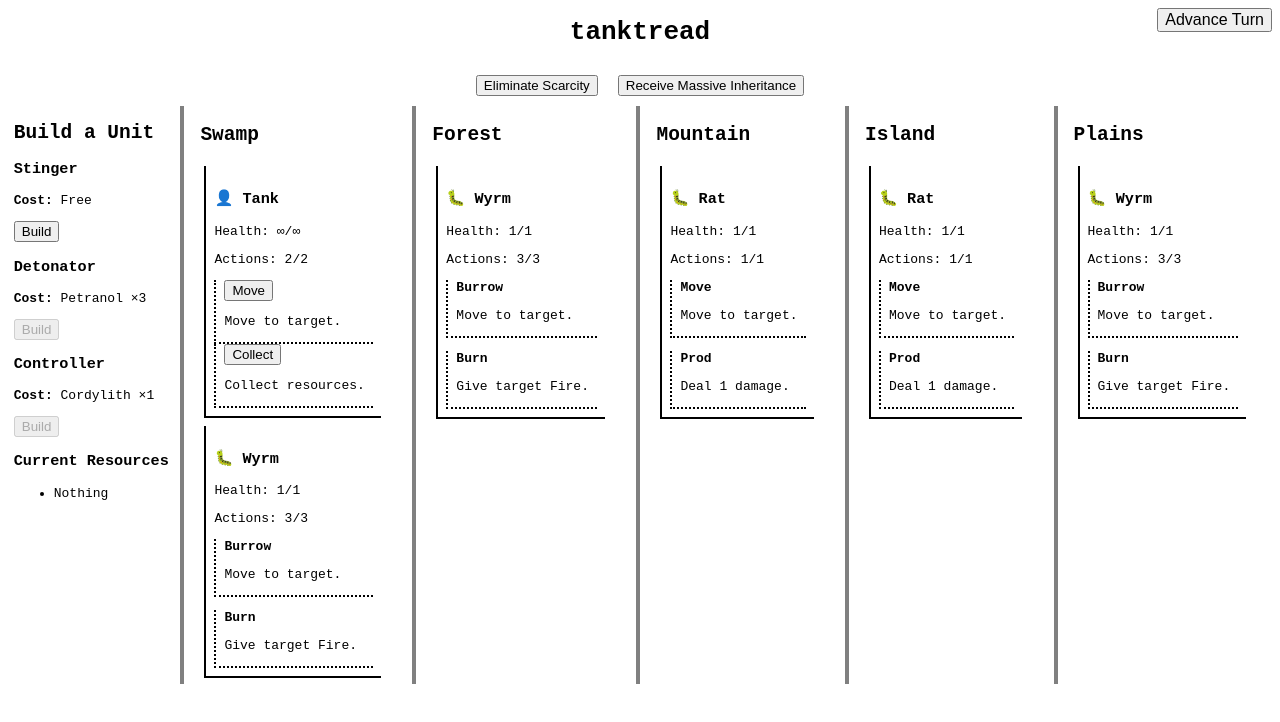
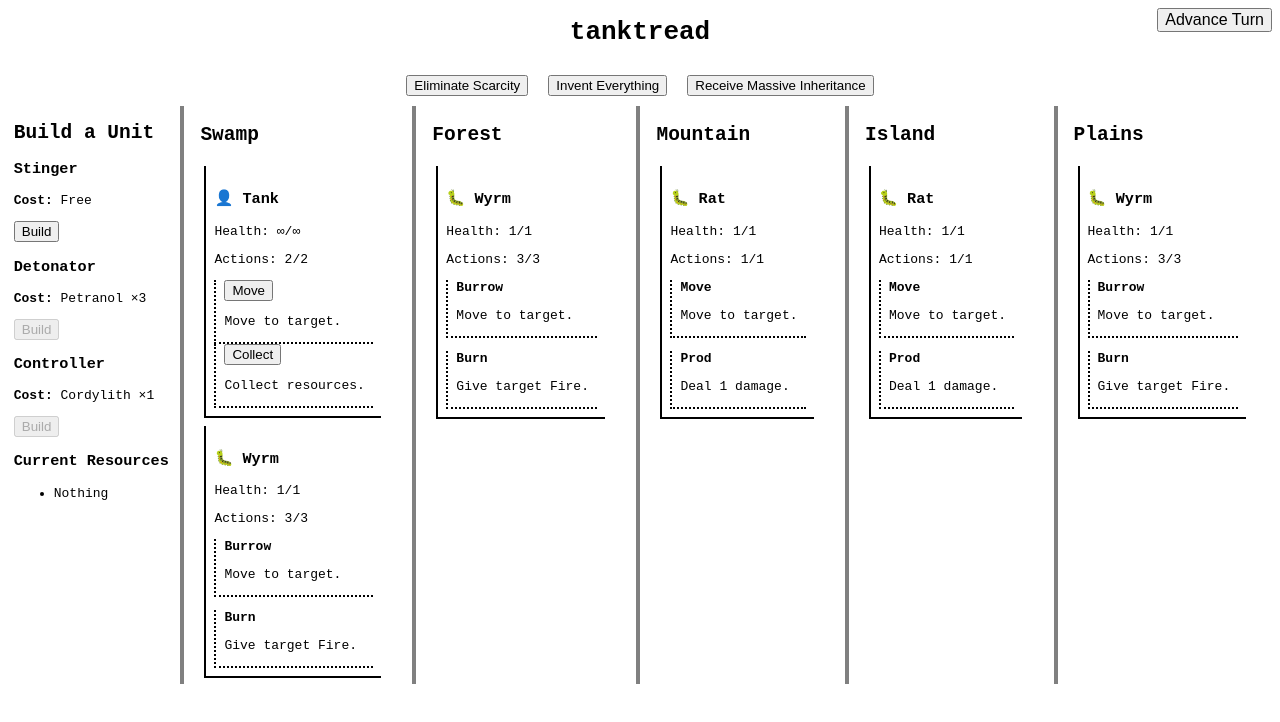
Before and after one commit to MayMoonsley/tanktread, an Angular app: page / in a window 1280 px wide. Shown: the top 722 px of the page. Built offline with nearby package versions, Linux system fonts and the light colour scheme.

Commit message:
Add schematic debug function

```diff
--- a/src/app/Game.ts
+++ b/src/app/Game.ts
@@ -3,6 +3,7 @@ import { InventoryState } from './state-trackers/InventoryState';
 import { CombatState } from './state-trackers/CombatState';
 import { Unit, UnitSpecies } from './classes/Unit';
 import { BattlefieldRegion } from './classes/BattlefieldRegion';
+import { Objects } from './util/Objects';
 import { Random } from './util/Random';
 import { Skill } from './classes/Skill';
 import { Targetable } from './interfaces/Targetable';
@@ -27,6 +28,16 @@ export namespace Game {
         // give player infinite credits
         export function receiveMassiveInheritance(): void {
             Game.getInventoryState().addCredits(Infinity);
+        }
+
+        // give player every schematic
+        export function inventEverything(): void {
+            const keys = Objects.safeKeys(UnitSpecies);
+            for (let key of keys) {
+                if (UnitSpecies[key] instanceof UnitSpecies) {
+                    Game.getInventoryState().addSchematic(UnitSpecies[key]);
+                }
+            }
         }
 
     }
--- a/src/app/app.component.html
+++ b/src/app/app.component.html
@@ -1,6 +1,7 @@
 <h1>{{title}}</h1>
 <div *ngIf="debugMode()" id="debugMenu">
     <button (click)="eliminateScarcity()">Eliminate Scarcity</button>
+    <button (click)="inventEverything()">Invent Everything</button>
     <button (click)="receiveMassiveInheritance()">Receive Massive Inheritance</button>
 </div>
 <app-combat-screen></app-combat-screen>
--- a/src/app/app.component.ts
+++ b/src/app/app.component.ts
@@ -17,6 +17,10 @@ export class AppComponent {
         Game.Debug.eliminateScarcity();
     }
 
+    inventEverything(): void {
+        Game.Debug.inventEverything();
+    }
+
     receiveMassiveInheritance(): void {
         Game.Debug.receiveMassiveInheritance();
     }
```
